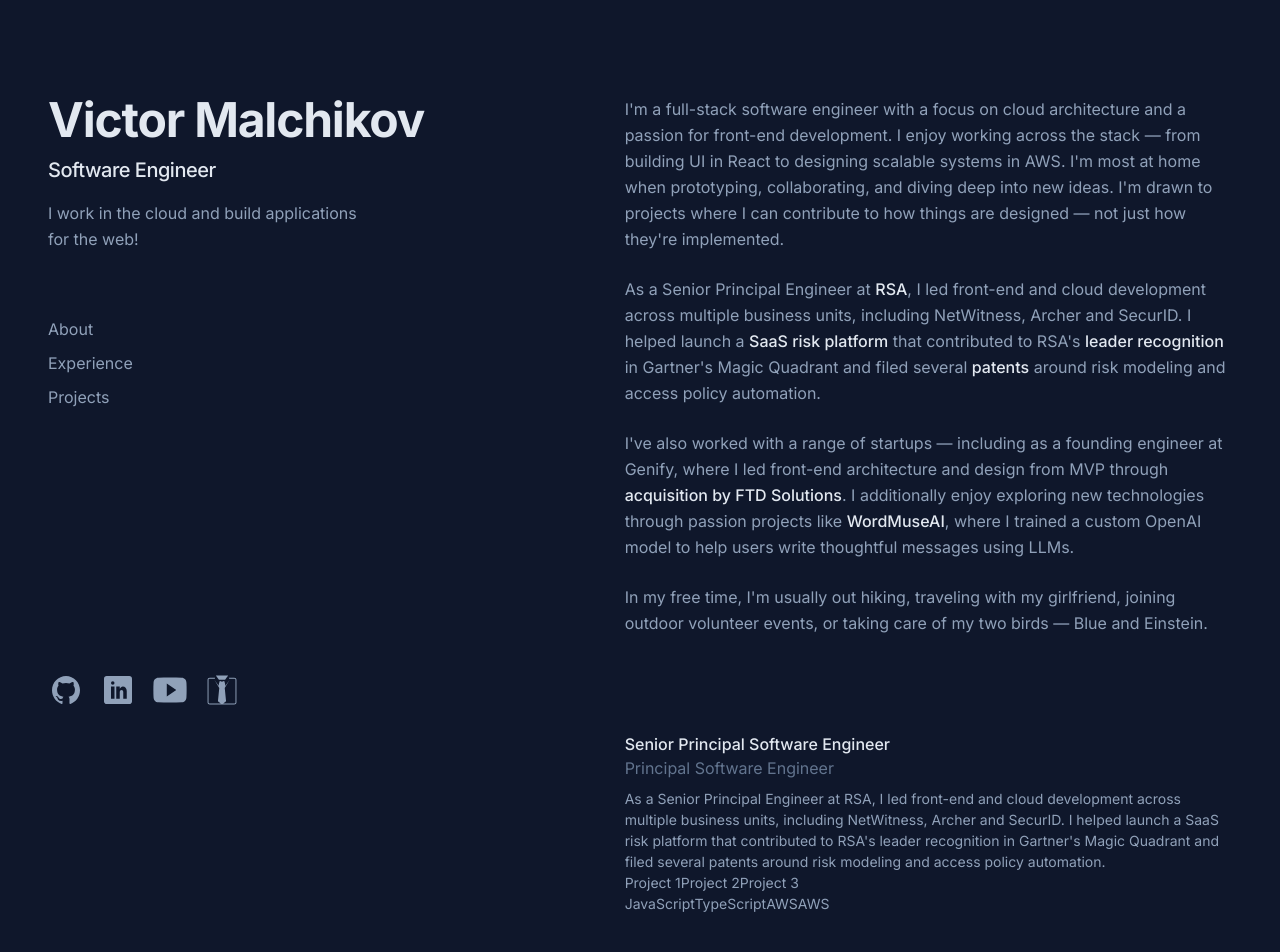
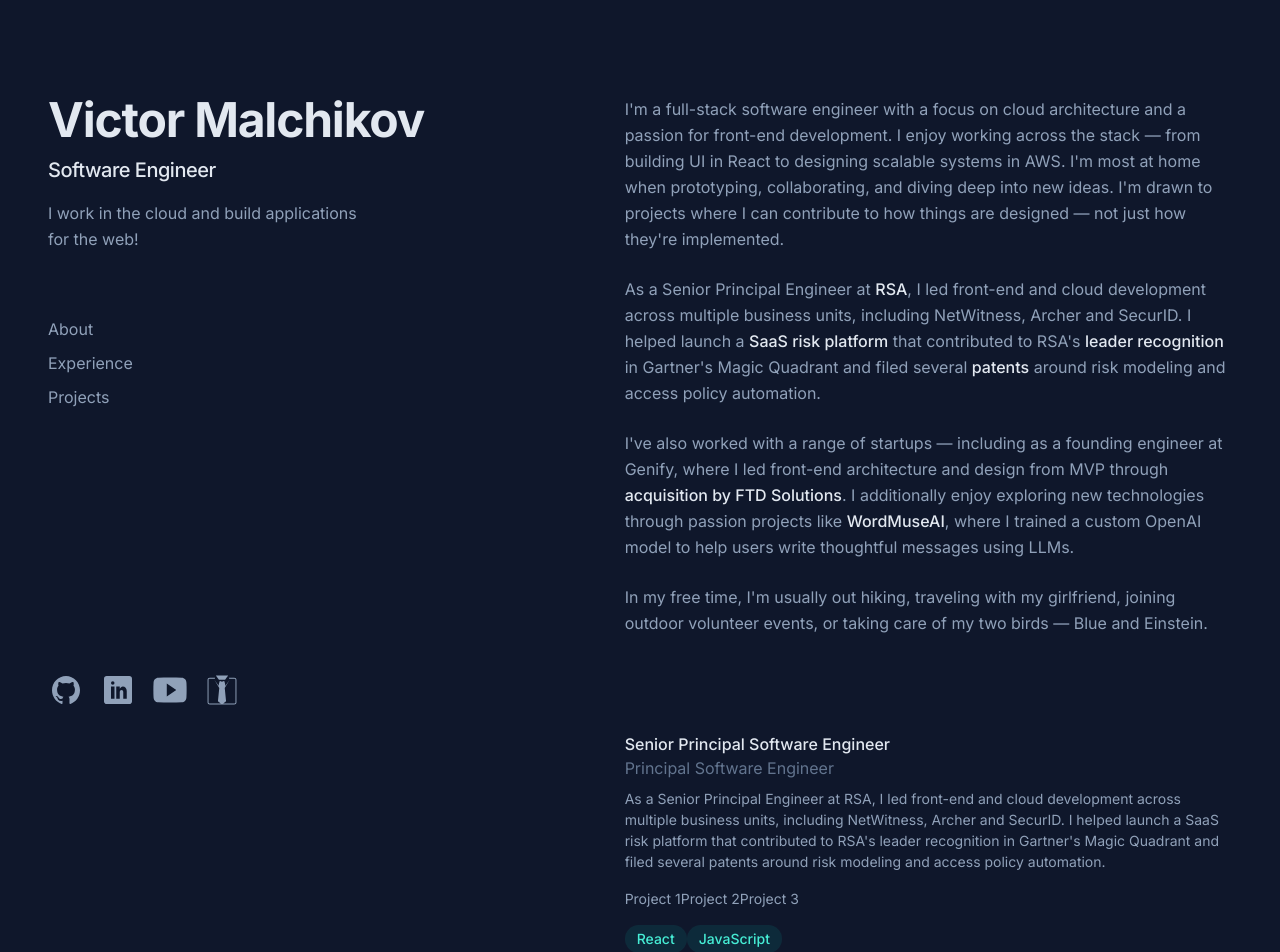
Before and after one commit to vmalchik/portfolio, a Next.js app: page / in a window 1280 px wide. Shown: the top 952 px of the page. Built offline with nearby package versions, Linux system fonts and the light colour scheme.

Commit message:
badge, experience-card, experience-section, technology-list components

```diff
--- /dev/null
+++ b/src/components/common/badge.tsx
@@ -0,0 +1,10 @@
+import { ReactNode } from "react";
+
+export const Badge = ({ children }: { children: ReactNode }) => {
+  return (
+    <span className="inline-block text-sm font-medium leading-5 bg-teal-400/10 text-teal-300 py-1 px-3 rounded-full">
+      {children}
+    </span>
+  );
+};
+export default Badge;
--- /dev/null
+++ b/src/components/page/home/experience/experience-card.tsx
@@ -0,0 +1,50 @@
+import {
+  Card,
+  CardContent,
+  CardDescription,
+  CardHeader,
+  CardTitle
+} from "@/components/common/card";
+import TechnologyList from "@/components/page/home/experience/technology-list";
+
+export const ExperienceItem = () => {
+  return (
+    <Card>
+      <CardHeader>
+        <CardTitle>Senior Principal Software Engineer</CardTitle>
+        <CardDescription>Principal Software Engineer</CardDescription>
+      </CardHeader>
+      <CardContent>
+        <div className="space-y-4">
+          {/* description - can be text, image, text + image */}
+          {/* should be provided as separate props */}
+          {/* <span>2024 - Present</span> */}
+          {/* <span>Some Image</span> */}
+          {/* title */}
+          {/* <span>Senior Principal Software Engineer</span> */}
+          {/* optional sub-title */}
+          {/* <span>Principal Software Engineer</span> */}
+          <p>
+            As a Senior Principal Engineer at RSA, I led front-end and cloud
+            development across multiple business units, including NetWitness,
+            Archer and SecurID. I helped launch a SaaS risk platform that
+            contributed to RSA's leader recognition in Gartner's Magic Quadrant
+            and filed several patents around risk modeling and access policy
+            automation.
+          </p>
+          <div>
+            {/* each element here should be it's own component */}
+            <span>Project 1</span>
+            <span>Project 2</span>
+            <span>Project 3</span>
+          </div>
+          <div>
+            <TechnologyList list={["React", "JavaScript"]} />
+          </div>
+        </div>
+      </CardContent>
+    </Card>
+  );
+};
+
+export default ExperienceItem;
--- a/src/components/page/home/experience/experience-section.tsx
+++ b/src/components/page/home/experience/experience-section.tsx
@@ -1,10 +1,4 @@
-import {
-  Card,
-  CardContent,
-  CardDescription,
-  CardHeader,
-  CardTitle
-} from "@/components/common/card";
+import ExperienceCard from "@/components/page/home/experience/experience-card";
 import SectionHeader from "@/components/page/home/section-header";
 import { SectionProps } from "@/components/page/home/section-types";
 
@@ -12,44 +6,9 @@
   return (
     <section id={id} className="space-y-6">
       <SectionHeader>Experience</SectionHeader>
-      <Card>
-        <CardHeader>
-          <CardTitle>Senior Principal Software Engineer</CardTitle>
-          <CardDescription>Principal Software Engineer</CardDescription>
-        </CardHeader>
-        <CardContent>
-          <div>
-            {/* description - can be text, image, text + image */}
-            {/* should be provided as separate props */}
-            {/* <span>2024 - Present</span> */}
-            {/* <span>Some Image</span> */}
-            {/* title */}
-            {/* <span>Senior Principal Software Engineer</span> */}
-            {/* optional sub-title */}
-            {/* <span>Principal Software Engineer</span> */}
-            <p>
-              As a Senior Principal Engineer at RSA, I led front-end and cloud
-              development across multiple business units, including NetWitness,
-              Archer and SecurID. I helped launch a SaaS risk platform that
-              contributed to RSA's leader recognition in Gartner's Magic
-              Quadrant and filed several patents around risk modeling and access
-              policy automation.
-            </p>
-            <div>
-              {/* each element here should be it's own component */}
-              <span>Project 1</span>
-              <span>Project 2</span>
-              <span>Project 3</span>
-            </div>
-            <div>
-              <span>JavaScript</span>
-              <span>TypeScript</span>
-              <span>AWS</span>
-              <span>AWS</span>
-            </div>
-          </div>
-        </CardContent>
-      </Card>
+      <div>
+        <ExperienceCard />
+      </div>
     </section>
   );
 };
--- /dev/null
+++ b/src/components/page/home/experience/technology-list.tsx
@@ -0,0 +1,13 @@
+import { Badge } from "@/components/common/badge";
+
+export const TechnologyList = ({ list }: { list: string[] }) => {
+  return (
+    <div>
+      {list.map((item, index) => (
+        <Badge key={`${item}-${index}`}>{item}</Badge>
+      ))}
+    </div>
+  );
+};
+
+export default TechnologyList;
```
